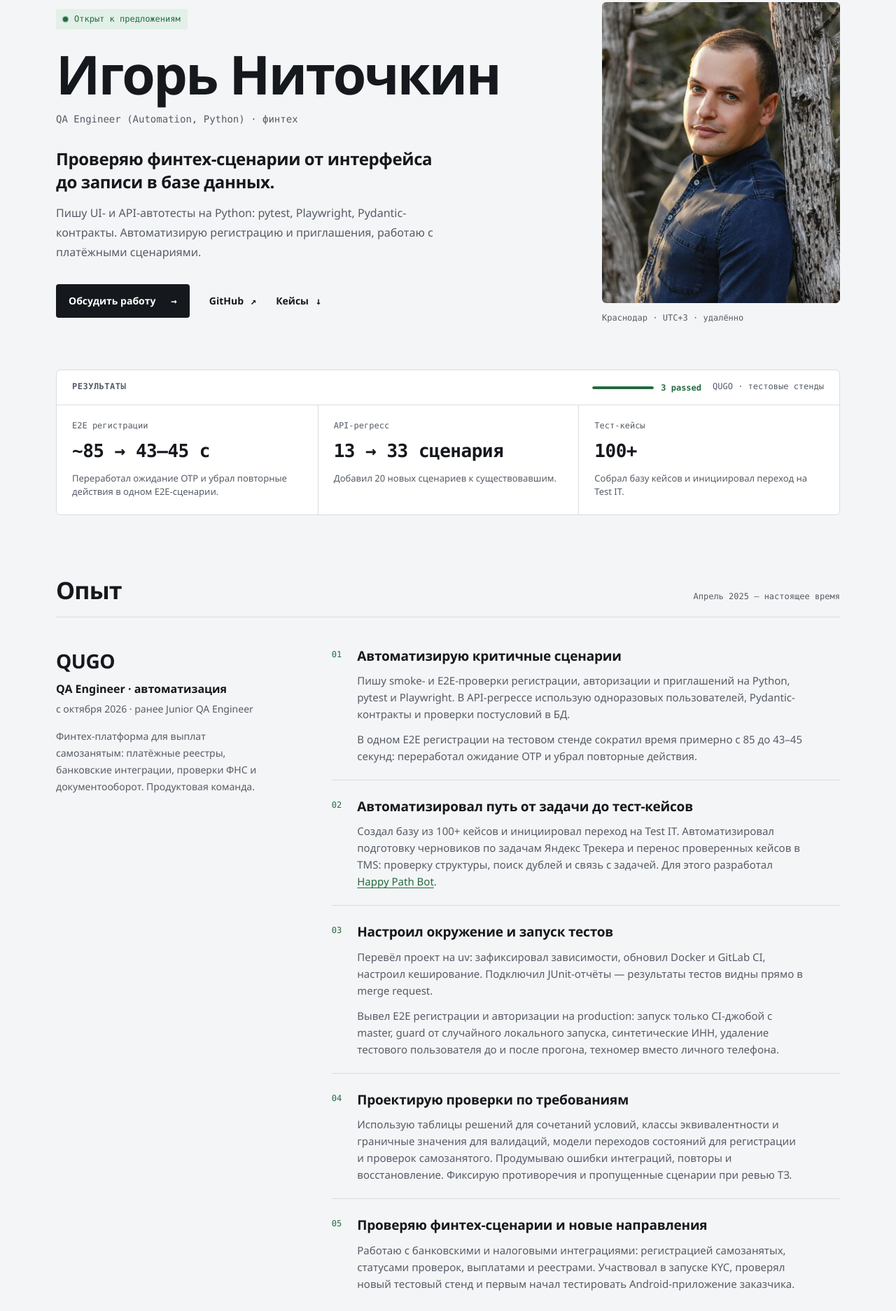
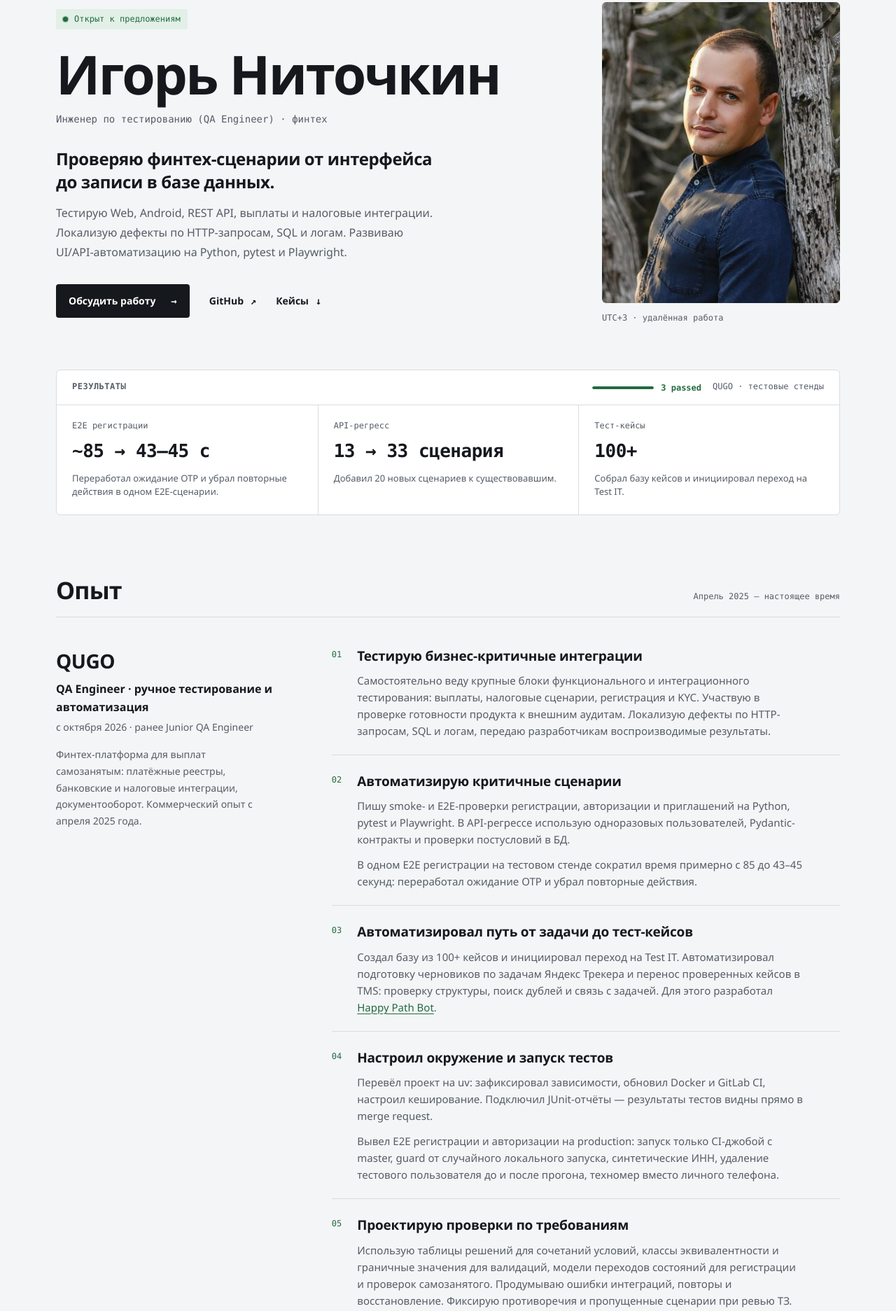
Before and after one commit to IgornitQA/IgornitQA.github.io, a plain HTML site: page index.html in a window 1280 px wide. Shown: the part 138-2011 px from the top of the page at 70% size. Drawn offline with Linux system fonts and the light colour scheme.

Commit message:
Reposition QA profile for broader relevant vacancies

```diff
--- a/index.html
+++ b/index.html
@@ -3,9 +3,9 @@
 <head>
   <meta charset="utf-8">
   <meta name="viewport" content="width=device-width, initial-scale=1">
-  <meta name="description" content="Игорь Ниточкин — QA Engineer (Automation, Python) в финтехе. UI/API-автотесты, pytest, Playwright, GitLab CI, контракты и проверки данных. Опыт и практические кейсы.">
+  <meta name="description" content="Игорь Ниточкин — Инженер по тестированию (QA Engineer) в финтехе. Функциональное и интеграционное тестирование, REST API, SQL, Python, pytest, Playwright. Опыт и практические кейсы.">
   <meta name="theme-color" content="#f4f5f6">
-  <meta property="og:title" content="Игорь Ниточкин · QA Engineer (Automation, Python)">
+  <meta property="og:title" content="Игорь Ниточкин · Инженер по тестированию (QA Engineer)">
   <meta property="og:description" content="Проверяю финтех-сценарии от интерфейса до записи в базе данных. Python, pytest, Playwright, контракты API и проверки состояния в БД.">
   <meta property="og:type" content="website">
   <meta property="og:url" content="https://igornitqa.github.io/">
@@ -14,7 +14,7 @@
   <link rel="icon" href="mark.svg" type="image/svg+xml">
   <link rel="stylesheet" href="styles.css?v=20261014-1">
   <script src="script.js?v=20260926-4" defer></script>
-  <title>Игорь Ниточкин · QA Engineer (Automation, Python)</title>
+  <title>Игорь Ниточкин · Инженер по тестированию (QA Engineer)</title>
 </head>
 <body>
   <a class="skip-link" href="#main">К содержимому</a>
@@ -28,14 +28,14 @@
       <div class="hero-copy">
         <p class="status"><span class="status-dot" aria-hidden="true"></span>Открыт к предложениям</p>
         <h1 id="hero-title">Игорь Ниточкин</h1>
-        <p class="hero-role">QA Engineer (Automation, Python) · финтех</p>
+        <p class="hero-role">Инженер по тестированию (QA Engineer) · финтех</p>
         <p class="hero-statement">Проверяю финтех-сценарии от интерфейса до записи в базе данных.</p>
-        <p class="hero-description">Пишу UI- и API-автотесты на Python: pytest, Playwright, Pydantic-контракты. Автоматизирую регистрацию и приглашения, работаю с платёжными сценариями.</p>
+        <p class="hero-description">Тестирую Web, Android, REST API, выплаты и налоговые интеграции. Локализую дефекты по HTTP-запросам, SQL и логам. Развиваю UI/API-автоматизацию на Python, pytest и Playwright.</p>
         <div class="hero-actions"><a class="button" href="#contact">Обсудить работу <span aria-hidden="true">→︎</span></a><a class="text-link" href="https://github.com/IgornitQA" target="_blank" rel="noopener noreferrer">GitHub <span aria-hidden="true">↗︎</span></a><a class="text-link" href="#case">Кейсы <span aria-hidden="true">↓︎</span></a></div>
       </div>
       <figure class="hero-portrait">
         <img src="avatar.png" alt="Игорь Ниточкин" width="348" height="500" fetchpriority="high">
-        <figcaption>Краснодар · UTC+3 · удалённо</figcaption>
+        <figcaption>UTC+3 · удалённая работа</figcaption>
       </figure>
     </section>
 
@@ -51,13 +51,14 @@
     <section class="wrap section" id="experience" aria-labelledby="experience-title">
       <div class="section-head"><h2 id="experience-title">Опыт</h2><p>Апрель 2025 — настоящее время</p></div>
       <div class="experience-layout">
-        <div class="company"><h3>QUGO</h3><p class="role">QA Engineer · автоматизация</p><p class="role-history">с октября 2026 · ранее Junior QA Engineer</p><p class="company-description">Финтех-платформа для выплат самозанятым: платёжные реестры, банковские интеграции, проверки ФНС и документооборот. Продуктовая команда.</p></div>
+        <div class="company"><h3>QUGO</h3><p class="role">QA Engineer · ручное тестирование и автоматизация</p><p class="role-history">с октября 2026 · ранее Junior QA Engineer</p><p class="company-description">Финтех-платформа для выплат самозанятым: платёжные реестры, банковские и налоговые интеграции, документооборот. Коммерческий опыт с апреля 2025 года.</p></div>
         <div class="achievement-list">
-          <article><span class="item-number">01</span><div><h3>Автоматизирую критичные сценарии</h3><p>Пишу smoke- и E2E-проверки регистрации, авторизации и приглашений на Python, pytest и Playwright. В API-регрессе использую одноразовых пользователей, Pydantic-контракты и проверки постусловий в БД.</p><p>В одном E2E регистрации на тестовом стенде сократил время примерно с 85 до 43–45 секунд: переработал ожидание OTP и убрал повторные действия.</p></div></article>
-          <article><span class="item-number">02</span><div><h3>Автоматизировал путь от задачи до тест-кейсов</h3><p>Создал базу из 100+ кейсов и инициировал переход на Test IT. Автоматизировал подготовку черновиков по задачам Яндекс Трекера и перенос проверенных кейсов в TMS: проверку структуры, поиск дублей и связь с задачей. Для этого разработал <a href="cases/happy-path-bot.html?v=20261014-1">Happy Path Bot</a>.</p></div></article>
-          <article><span class="item-number">03</span><div><h3>Настроил окружение и запуск тестов</h3><p>Перевёл проект на uv: зафиксировал зависимости, обновил Docker и GitLab CI, настроил кеширование. Подключил JUnit-отчёты — результаты тестов видны прямо в merge request.</p><p>Вывел E2E регистрации и авторизации на production: запуск только CI-джобой с master, guard от случайного локального запуска, синтетические ИНН, удаление тестового пользователя до и после прогона, техномер вместо личного телефона.</p></div></article>
-          <article><span class="item-number">04</span><div><h3>Проектирую проверки по требованиям</h3><p>Использую таблицы решений для сочетаний условий, классы эквивалентности и граничные значения для валидаций, модели переходов состояний для регистрации и проверок самозанятого. Продумываю ошибки интеграций, повторы и восстановление. Фиксирую противоречия и пропущенные сценарии при ревью ТЗ.</p></div></article>
-          <article><span class="item-number">05</span><div><h3>Проверяю финтех-сценарии и новые направления</h3><p>Работаю с банковскими и налоговыми интеграциями: регистрацией самозанятых, статусами проверок, выплатами и реестрами. Участвовал в запуске KYC, проверял новый тестовый стенд и первым начал тестировать Android-приложение заказчика.</p></div></article>
+          <article><span class="item-number">01</span><div><h3>Тестирую бизнес-критичные интеграции</h3><p>Самостоятельно веду крупные блоки функционального и интеграционного тестирования: выплаты, налоговые сценарии, регистрация и KYC. Участвую в проверке готовности продукта к внешним аудитам. Локализую дефекты по HTTP-запросам, SQL и логам, передаю разработчикам воспроизводимые результаты.</p></div></article>
+          <article><span class="item-number">02</span><div><h3>Автоматизирую критичные сценарии</h3><p>Пишу smoke- и E2E-проверки регистрации, авторизации и приглашений на Python, pytest и Playwright. В API-регрессе использую одноразовых пользователей, Pydantic-контракты и проверки постусловий в БД.</p><p>В одном E2E регистрации на тестовом стенде сократил время примерно с 85 до 43–45 секунд: переработал ожидание OTP и убрал повторные действия.</p></div></article>
+          <article><span class="item-number">03</span><div><h3>Автоматизировал путь от задачи до тест-кейсов</h3><p>Создал базу из 100+ кейсов и инициировал переход на Test IT. Автоматизировал подготовку черновиков по задачам Яндекс Трекера и перенос проверенных кейсов в TMS: проверку структуры, поиск дублей и связь с задачей. Для этого разработал <a href="cases/happy-path-bot.html?v=20261014-1">Happy Path Bot</a>.</p></div></article>
+          <article><span class="item-number">04</span><div><h3>Настроил окружение и запуск тестов</h3><p>Перевёл проект на uv: зафиксировал зависимости, обновил Docker и GitLab CI, настроил кеширование. Подключил JUnit-отчёты — результаты тестов видны прямо в merge request.</p><p>Вывел E2E регистрации и авторизации на production: запуск только CI-джобой с master, guard от случайного локального запуска, синтетические ИНН, удаление тестового пользователя до и после прогона, техномер вместо личного телефона.</p></div></article>
+          <article><span class="item-number">05</span><div><h3>Проектирую проверки по требованиям</h3><p>Использую таблицы решений для сочетаний условий, классы эквивалентности и граничные значения для валидаций, модели переходов состояний для регистрации и проверок самозанятого. Продумываю ошибки интеграций, повторы и восстановление. Фиксирую противоречия и пропущенные сценарии при ревью ТЗ.</p></div></article>
+          <article><span class="item-number">06</span><div><h3>Проверяю финтех-сценарии и новые направления</h3><p>Работаю с банковскими и налоговыми интеграциями: регистрацией самозанятых, статусами проверок, выплатами и реестрами. Участвовал в запуске KYC, проверял новый тестовый стенд и первым начал тестировать Android-приложение заказчика.</p></div></article>
         </div>
       </div>
     </section>
@@ -114,14 +115,13 @@
       <dl class="education-list">
         <div><dt>QA Studio</dt><dd>ручное тестирование (2025), автоматизация на Python (2026).</dd></div>
         <div><dt>2025</dt><dd>Ручное тестирование — база: тест-дизайн, баг-репорты, работа с требованиями.</dd></div>
-        <div><dt>2026</dt><dd>Автоматизация на Python: pytest, Playwright, API- и E2E-автоматизация — тот стек, на котором построен этот сайт и его автотесты.</dd></div>
+        <div><dt>2026</dt><dd>Автоматизация на Python: pytest, Playwright, API- и E2E-автоматизация — стек автотестов этого сайта.</dd></div>
         <div><dt>Английский</dt><dd>A1 — читаю техническую документацию, разговорный базовый.</dd></div>
       </dl>
-      <p class="education-earlier">С июня 2020 по январь 2025 работал фриланс-фотографом, а с апреля 2025 перешёл в тестирование.</p>
     </section>
 
     <section class="contact-section" id="contact" aria-labelledby="contact-title"><div class="wrap contact">
-      <div><p class="status"><span class="status-dot" aria-hidden="true"></span>Открыт к предложениям</p><h2 id="contact-title">Контакты</h2><p class="contact-description">Рассматриваю удалённую работу QA Engineer (Automation, Python) в продуктовой команде: UI/API-автотесты, интеграции и инфраструктура тестирования.</p></div>
+      <div><p class="status"><span class="status-dot" aria-hidden="true"></span>Открыт к предложениям</p><h2 id="contact-title">Контакты</h2><p class="contact-description">Рассматриваю удалённую работу Инженер по тестированию (QA Engineer) в продуктовой команде: функциональное и интеграционное тестирование, REST API, SQL, автоматизация на Python.</p></div>
       <div class="contact-links"><a class="contact-primary" href="https://t.me/i_nitochkin" target="_blank" rel="noopener noreferrer"><span><small>Telegram</small>@i_nitochkin</span><span aria-hidden="true">↗︎</span></a><div class="email-row"><a href="mailto:initochkin@yandex.ru">initochkin@yandex.ru</a><button class="copy-email" type="button" data-copy-email="initochkin@yandex.ru" aria-label="Скопировать email">Копировать</button></div><div class="email-row"><a href="mailto:igor.nitochkin@gmail.com">igor.nitochkin@gmail.com</a></div><p class="copy-status" role="status" aria-live="polite"></p><div class="contact-secondary"><a href="https://github.com/IgornitQA" target="_blank" rel="noopener noreferrer">GitHub ↗</a><a href="https://hh.ru/resume/306d67f1ff0e94d76b0039ed1f4e475a566e42" target="_blank" rel="noopener noreferrer">Резюме на hh.ru ↗</a><a href="resume.pdf?v=20261113-1" download="Igor-Nitochkin-QA.pdf">Скачать PDF ↓</a></div></div>
     </div></section>
   </main>
```
